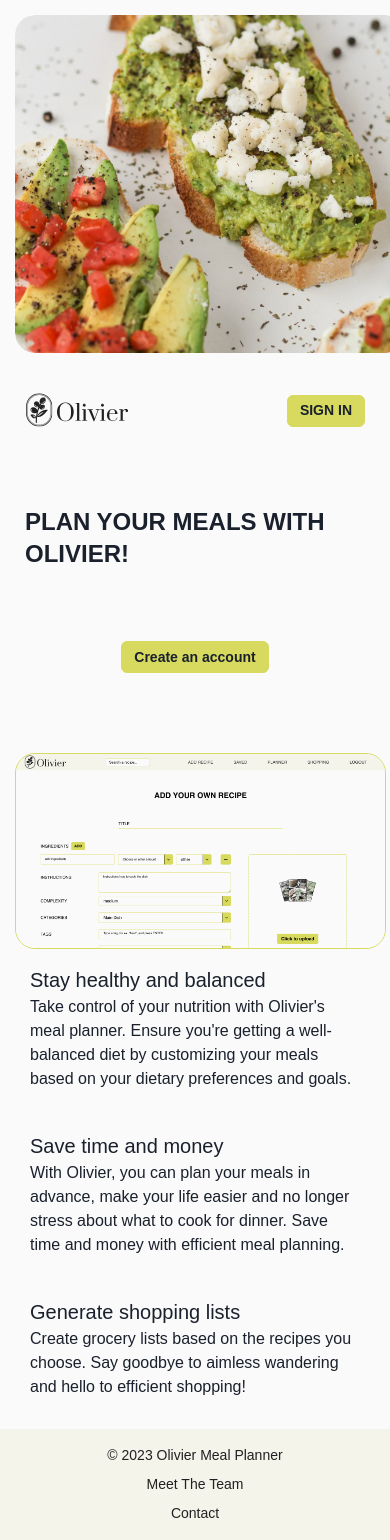
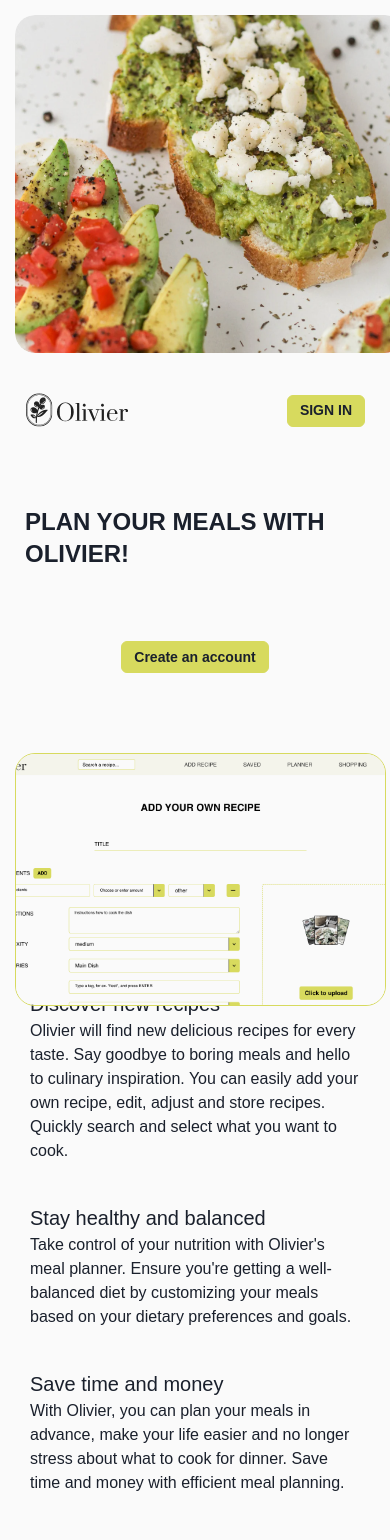
Before and after one commit to Code-the-Dream-School/dd-prac-team1-front, a React (Create React App) app: page / in a window 390 px wide. Shown: the top 1540 px of the page. Built offline with nearby package versions, Linux system fonts and the light colour scheme.

Commit message:
added responsiveness

```diff
--- a/src/components/Layout/Home.tsx
+++ b/src/components/Layout/Home.tsx
@@ -114,7 +114,7 @@ const Home = () => {
         <GridItem
           colSpan={{ base: 2, md: 1 }}
           w="95%"
-          // h={{ base: "30vh", md: "90vh" }}
+          h={{ base: "30vh", md: "90vh" }}
           // mt={{ base: "15", md: "30" }}
           // ml={{ base: "15", md: "30" }}
           // mr={{ base: "15", md: "30" }}
@@ -138,6 +138,7 @@ const Home = () => {
                   key={index}
                   src={image}
                   alt={`Slide ${index + 1}`}
+                  h={{ base: "100%", md: "40%" }}
                   opacity={index === currentSlide ? 1 : 0}
                   transition="opacity 1s ease-in-out"
                   position="absolute"
@@ -160,7 +161,7 @@ const Home = () => {
         <GridItem
           colSpan={{ base: 2, md: 1 }}
           w="100%"
-          mt={{ base: "15", md: "30" }}
+          mt={{ sm: "85", md: "30" }}
           p={{ base: "10px", md: "25" }}
           // position="absolute"
         >
```
